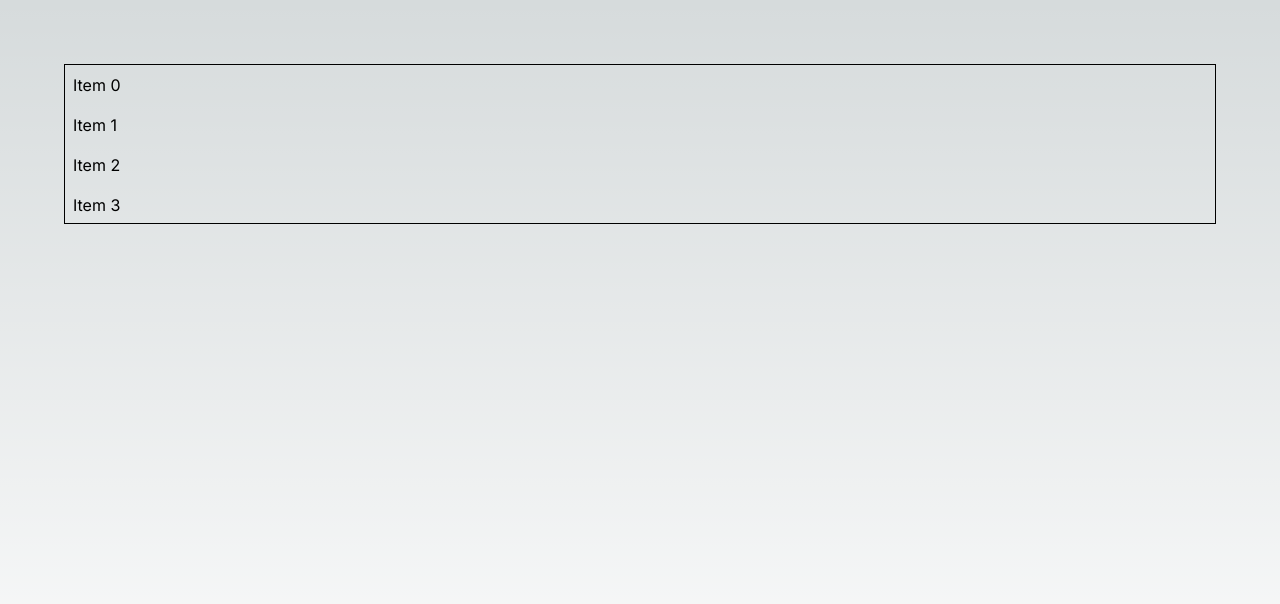
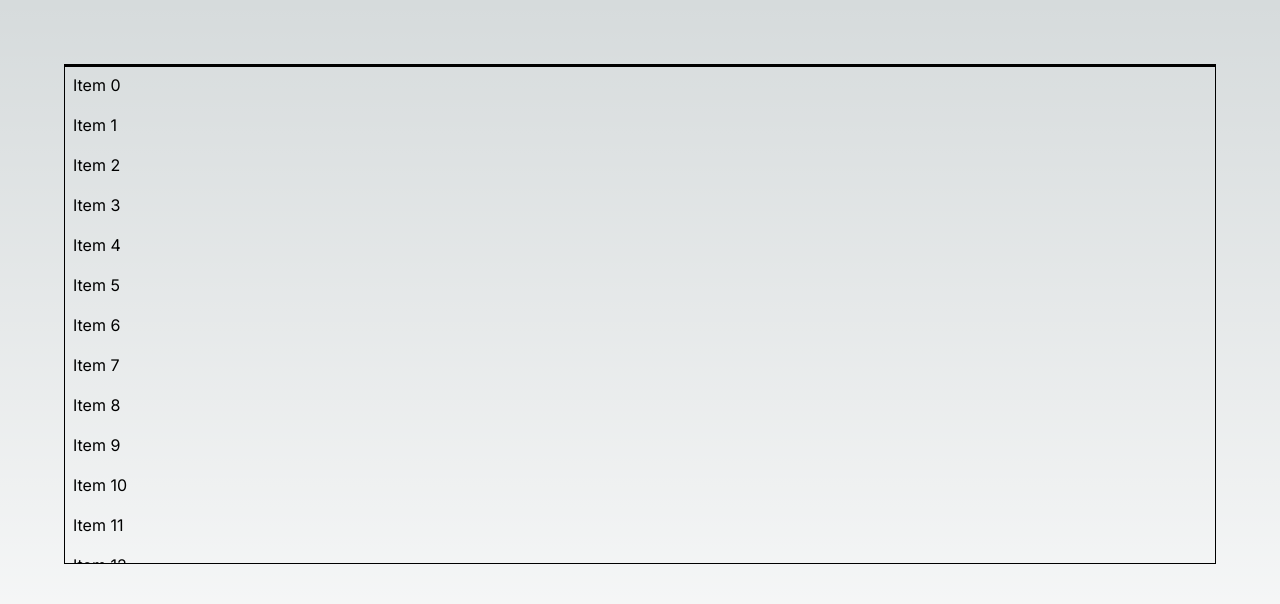
Before and after one commit to gmahima/virtual-lists, a Next.js app: page /static/virtual-own in a window 1280 px wide. Shown: the top 604 px of the page. Built offline with nearby package versions, Linux system fonts and the light colour scheme.

Commit message:
works after absolutely positioning with og index

```diff
--- a/src/app/static/virtual-own/List3.tsx
+++ b/src/app/static/virtual-own/List3.tsx
@@ -11,29 +11,33 @@ export const List = ({list, Item, windowHeight, itemHeight, overscan}) => {
     const endIndex = Math.ceil((scrollTop + windowHeight) / itemHeight);
     const paddedEndIndex = Math.min(list.length, endIndex + overscan);
     const generateRows = () => {
-      return list
-        .slice(paddedStartIndex, paddedEndIndex)
-        .map((item, itemIndex) => (
+      console.log(paddedStartIndex, paddedEndIndex);
+      return list.slice(paddedStartIndex, paddedEndIndex).map((item) => (
         <Item
-            key={item}
+          key={item.name}
           className={"absolute"}
           style={{
-              top: itemIndex * itemHeight,
+            top: item.index * itemHeight,
           }}
         >
-            {item}
+          {item.name}
         </Item>
       ));
     };
     return (
       <ul
-        className="border border-black h-[160px] overflow-auto relative"
+        className="border border-black h-[500px] relative overflow-y-scroll"
         onScroll={(e) => {
           console.log(e.currentTarget.scrollTop);
           setScrollTop(e.currentTarget.scrollTop);
         }}
       >
+        <div className="absolute w-full top-[0px] border border-black"></div>
         {generateRows()}
+        <div className="absolute w-full top-[500px] border border-black"></div>
+        <div className="absolute w-full top-[1000px] border border-black"></div>
+        <div className="absolute w-full top-[1500px] border border-black"></div>
+        <div className="absolute w-full top-[2000px] border border-black"></div>
       </ul>
     );
 };
--- a/src/app/static/virtual-own/page.tsx
+++ b/src/app/static/virtual-own/page.tsx
@@ -5,7 +5,7 @@ export default function Static() {
   const getItems = () => {
     const items = [];
     for (let index = 0; index < 100; index++) {
-      items[index] = "Item " + index;
+      items[index] = {name: "Item " + index, index};
     }
     return items;
   };
@@ -20,8 +20,8 @@ export default function Static() {
   return (
     <div className="h-screen p-16">
       <List
-        overscan={40}
-        windowHeight={160}
+        overscan={0}
+        windowHeight={500}
         itemHeight={40}
         list={items}
         Item={Item}
```
Lines whose indentation alone changed are shown as unchanged.
